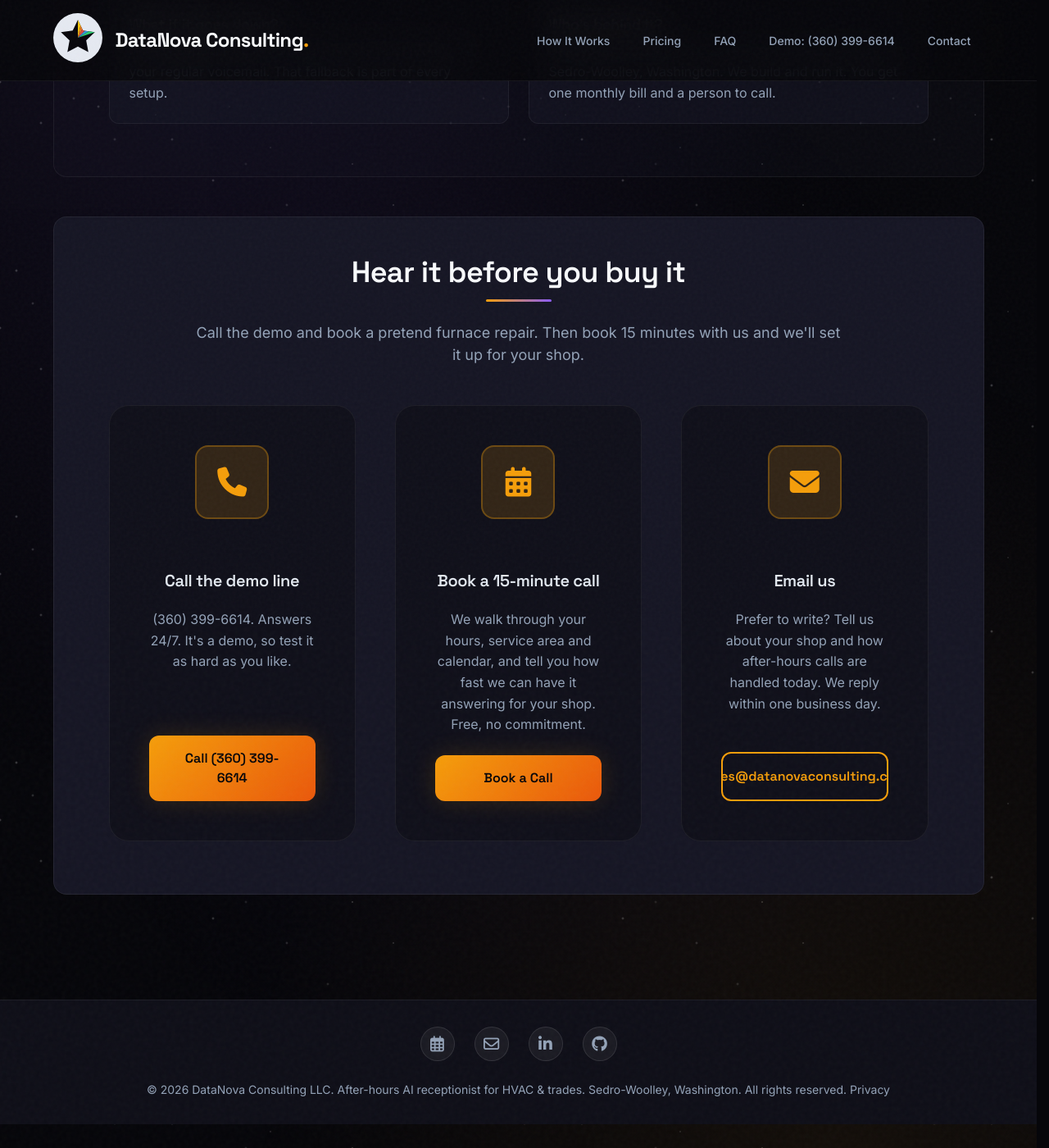
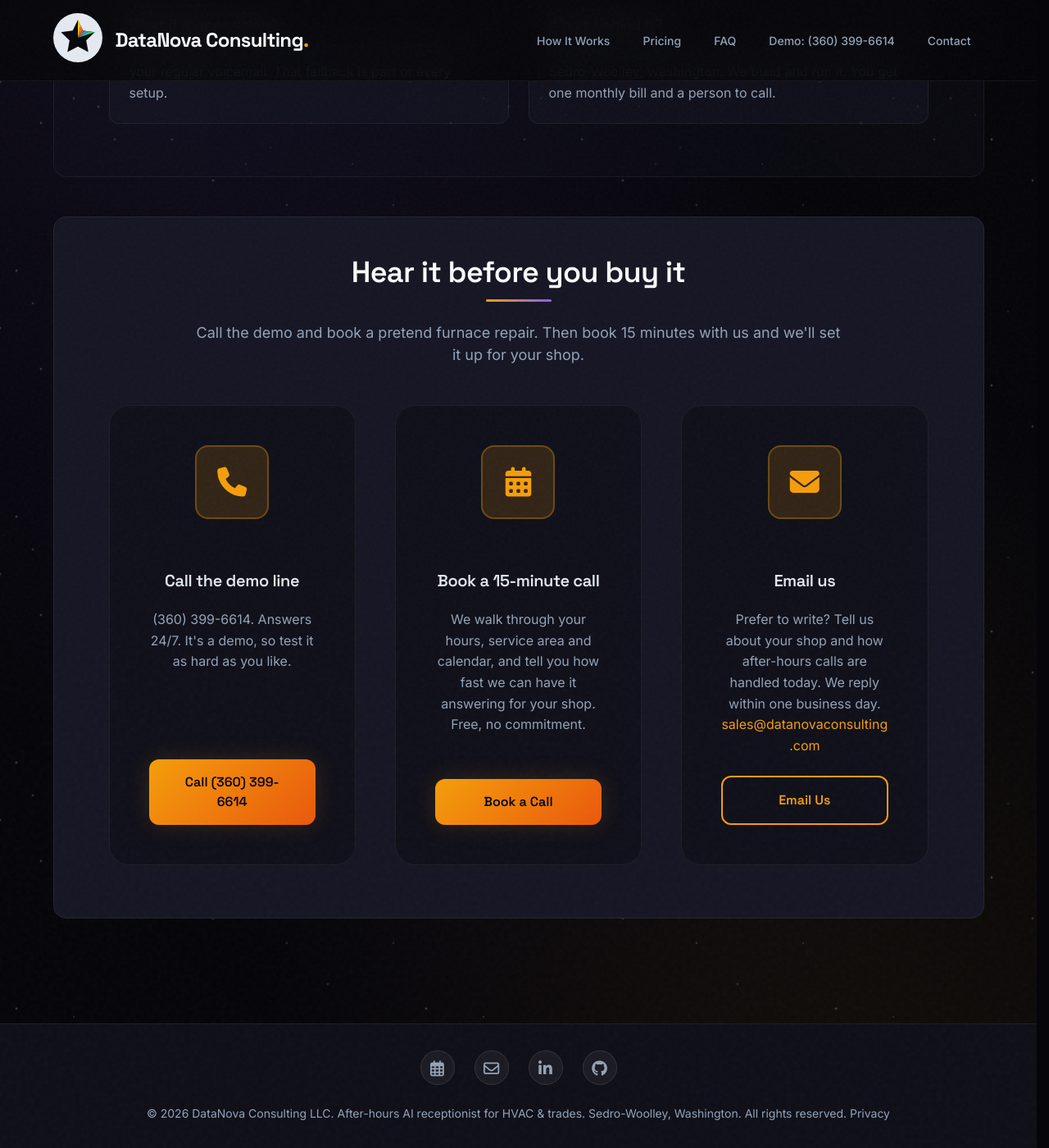
Before and after one commit to andrewtcrooks/andrewtcrooks.github.io, a Jekyll site: the page built from index.html, in a window 1280 px wide and 1400 px high, scrolled down 6467 px. Shown: the whole window at 82% size. Built offline with Jekyll 4.4.1, drawn with Linux system fonts in a browser that asks for light colours; some web fonts are replaced.

Commit message:
Contact cards: short email button so the grid fits phone width; nav items stay on one line at tablet widths
Claude-Session: https://claude.ai/code/session_01TnCnGvi66MC4seWXRSXA6k

```diff
--- a/_includes/header.html
+++ b/_includes/header.html
@@ -32,6 +32,15 @@
     </div>
 </header>
 
+<style>
+    /* Tablet widths: keep each nav item on one line */
+    @media (min-width: 769px) and (max-width: 1100px) {
+        .main-nav ul { gap: 1rem; }
+        .main-nav .nav-link { white-space: nowrap; font-size: 0.9rem; }
+        .site-title { font-size: 1.4rem; white-space: nowrap; }
+    }
+</style>
+
 <script>
     (function () {
         var nav = document.querySelector('.main-nav');
--- a/index.html
+++ b/index.html
@@ -8,6 +8,10 @@ keywords: after hours answering service HVAC, AI receptionist, 24/7 phone answer
 <style>
     /* Anchor targets land below the sticky header */
     [id] { scroll-margin-top: 110px; }
+    /* Grid cards must shrink below their content's natural width on phones */
+    .contact-grid > .contact-card { min-width: 0; }
+    .contact-card .cta { white-space: normal; }
+    .contact-options h2 { text-align: center; }
 </style>
 
 <div class="hero" id="top">
@@ -222,8 +226,8 @@ keywords: after hours answering service HVAC, AI receptionist, 24/7 phone answer
                     <i class="fas fa-envelope"></i>
                 </div>
                 <h3>Email us</h3>
-                <p>Prefer to write? Tell us about your shop and how after-hours calls are handled today. We reply within one business day.</p>
-                <a href="mailto:sales@datanovaconsulting.com" class="cta cta-secondary">sales@datanovaconsulting.com</a>
+                <p>Prefer to write? Tell us about your shop and how after-hours calls are handled today. We reply within one business day. <a href="mailto:sales@datanovaconsulting.com" style="color: var(--stellar-gold); overflow-wrap: anywhere;">sales@datanovaconsulting.com</a></p>
+                <a href="mailto:sales@datanovaconsulting.com" class="cta cta-secondary">Email Us</a>
             </div>
         </div>
     </div>
```
